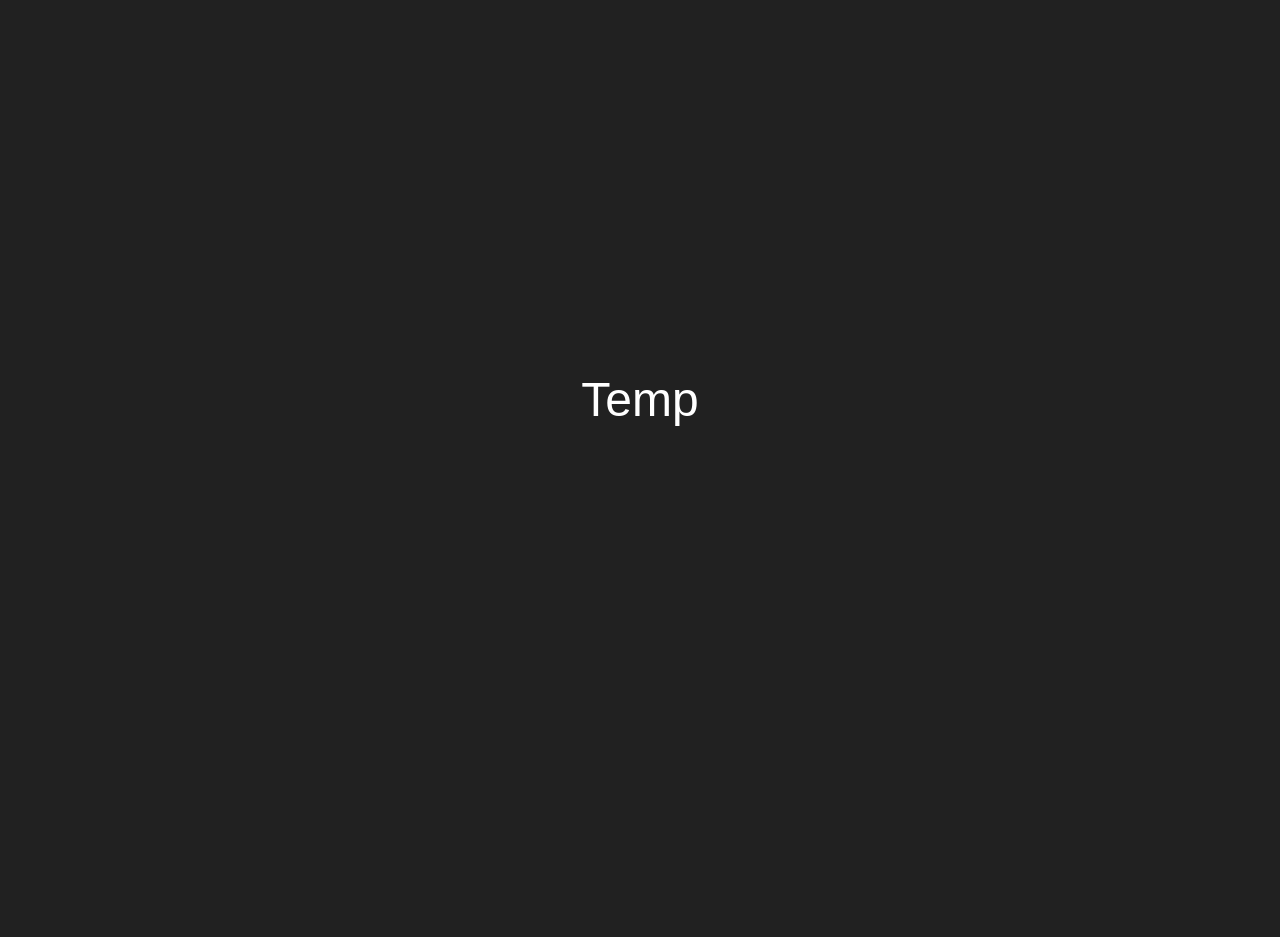
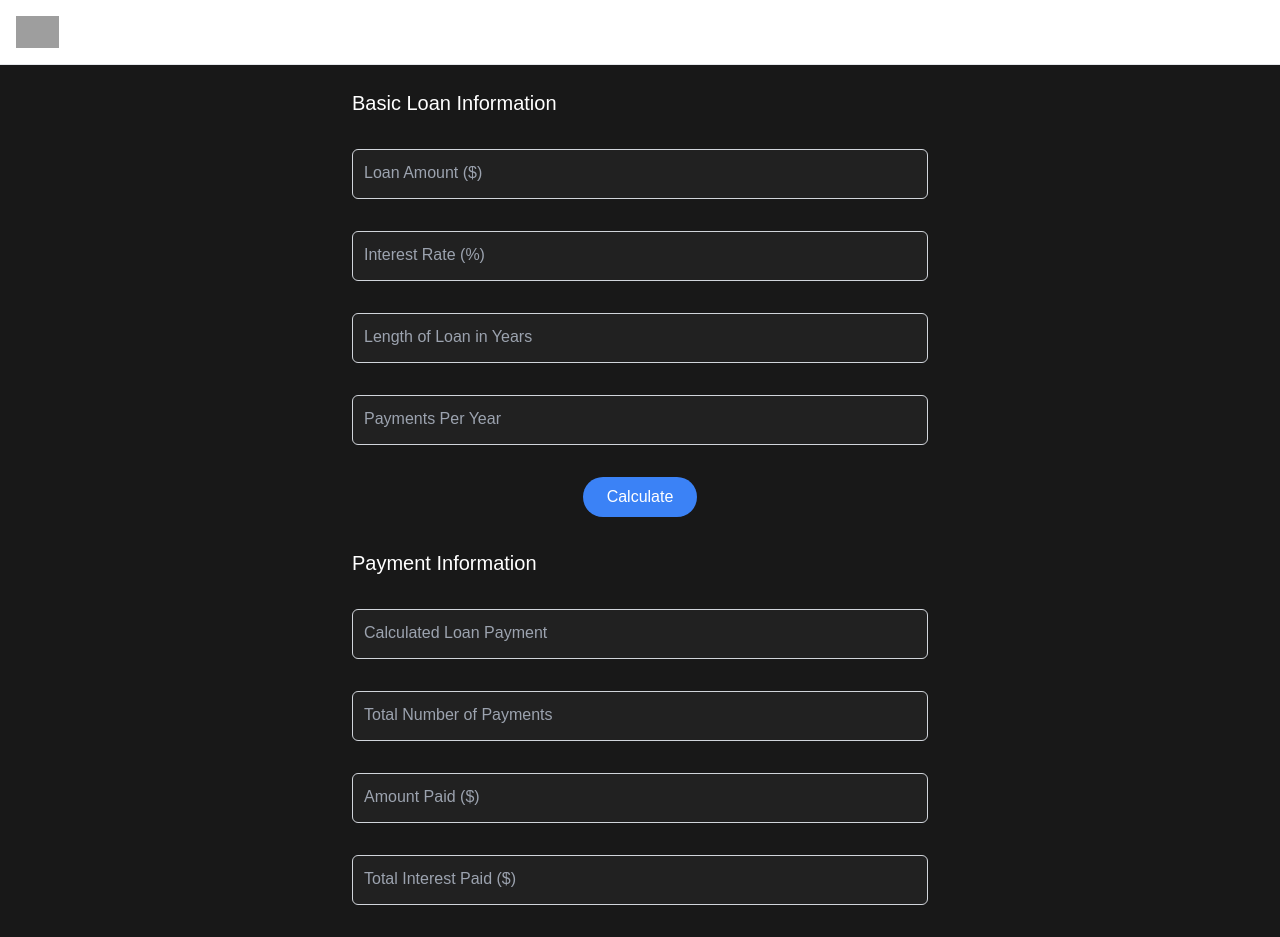
Before and after one commit to hakeem-jc/loan-calculator, a Next.js app: page / in a window 1280 px wide. Before the commit the page ends 800 px from the top, so only its background shows below. Built offline with nearby package versions, Linux system fonts and the light colour scheme; grey boxes are pictures that could not be loaded.

Commit message:
feat: Add form

```diff
--- /dev/null
+++ b/app/components/Input/index.tsx
@@ -0,0 +1,45 @@
+import { useForm } from "react-hook-form";
+import styles from "./styles.module.css";
+
+type InputProps = {
+  id: string;
+  label: string;
+  type: string;
+  register: ReturnType<typeof useForm>["register"];
+  error?: string;
+  placeholder?: string;
+  validationRules?: object;
+};
+
+const Input: React.FC<InputProps> = ({
+  id,
+  label,
+  type,
+  register,
+  error,
+  placeholder,
+  validationRules,
+}) => {
+  return (
+    <div className={`relative my-8 ${styles["float-label-input"]}`}>
+      <input
+        type={type}
+        id={id}
+        placeholder={placeholder ? placeholder : " "}
+        className={`block w-full bg-[#212121] focus:outline-none focus:shadow-outline border rounded-md py-3 px-3 leading-normal focus:border-blue-400 ${
+          error ? "border-red-500" : "border-gray-300"
+        }`}
+        {...register(id, validationRules)}
+      />
+      <label
+        htmlFor={id}
+        className="absolute top-3 left-1 text-gray-400 pointer-events-none transition duration-200 ease-in-out bg-[#212121] px-2"
+      >
+        {label}
+      </label>
+      {error && <p className="text-red-500 text-sm mt-1">{error}</p>}
+    </div>
+  );
+};
+
+export default Input;
--- /dev/null
+++ b/app/components/Input/styles.module.css
@@ -0,0 +1,11 @@
+.float-label-input {
+    margin: 32px 0;
+ }
+
+.float-label-input:focus-within label,
+  .float-label-input input:not(:placeholder-shown) + label {
+    transform: translateY(-1.5rem) scale(0.75);
+    background-color: #212121;
+    left: 0px;
+    color: white;
+}
--- a/app/page.tsx
+++ b/app/page.tsx
@@ -1,7 +1,146 @@
+"use client";
+import { useState } from "react";
+import { useForm, SubmitHandler } from "react-hook-form";
+import Input from "./components/Input";
+
+type FormData = {
+  loanAmount: string;
+  interestRate: string;
+  lengthOfLoan: string;
+  paymentsPerYear: string;
+  calculatedLoanPayment: string;
+  totalNumberOfPayments: string;
+  amountPaid: string;
+  totalInterestPaid: string;
+};
+
 export default function Home() {
+  const {
+    register,
+    handleSubmit,
+    formState: { errors },
+  } = useForm<FormData>();
+
+  const calculate = (e: React.FormEvent<HTMLFormElement>) => {
+    e.preventDefault();
+  };
+
   return (
-    <main className="flex items-center justify-center min-h-screen">
-      <h1 className="text-5xl">Temp</h1>
+    <main className="min-h-screen bg-[#181818] text-white">
+      <nav className="bg-white dark:bg-[#181818] w-full border-b border-gray-200 dark:border-gray-600">
+        <div className="max-w-screen-xl flex flex-wrap items-center justify-between mx-auto p-4">
+          <a
+            href="#"
+            className="flex items-center space-x-3 rtl:space-x-reverse"
+          >
+            <img
+              src="https://flowbite.com/docs/images/logo.svg"
+              className="h-8"
+              alt="Flowbite Logo"
+            />
+            <span className="self-center text-2xl font-semibold whitespace-nowrap dark:text-white">
+              Lone
+            </span>
+          </a>
+        </div>
+      </nav>
+
+      <form className="max-w-xl flex flex-col mx-auto" onSubmit={calculate}>
+        <h2 className="text-xl pt-6">Basic Loan Information</h2>
+        <div className="  ">
+          <Input
+            id="loanAmount"
+            label="Loan Amount ($)"
+            type="text"
+            // @ts-ignore
+            register={register}
+            error={errors.loanAmount?.message}
+            placeholder="1,000,000"
+            validationRules={{ required: "Loan Amount is required" }}
+          />
+
+          <Input
+            id="interestRate"
+            label="Interest Rate (%)"
+            type="text"
+            // @ts-ignore
+            register={register}
+            error={errors.interestRate?.message}
+            placeholder="8.45"
+            validationRules={{ required: "Interest Rate is required" }}
+          />
+
+          <Input
+            id="lengthOfLoan"
+            label="Length of Loan in Years"
+            type="text"
+            // @ts-ignore
+            register={register}
+            error={errors.calculatedLoanPayment?.message}
+            placeholder="60"
+            validationRules={{
+              required: "Length of Loan is required",
+            }}
+          />
+
+          <Input
+            id="paymentsPerYear"
+            label="Payments Per Year"
+            type="text"
+            // @ts-ignore
+            register={register}
+            error={errors.paymentsPerYear?.message}
+            placeholder="12"
+            validationRules={{ required: "Payments Per Year is required" }}
+          />
+
+          <div className="text-center">
+            <button className="bg-blue-500 px-6 py-2 rounded-full hover:bg-blue-400">
+              Calculate
+            </button>
+          </div>
+        </div>
+
+        <div className="mt-8">
+          <h2 className="text-xl">Payment Information</h2>
+
+          <Input
+            id="calculatedLoanPayment"
+            label="Calculated Loan Payment"
+            type="text"
+            // @ts-ignore
+            register={register}
+            error={errors.calculatedLoanPayment?.message}
+          />
+
+          <Input
+            id="totalNumberOfPayments"
+            label="Total Number of Payments"
+            type="text"
+            // @ts-ignore
+            register={register}
+            error={errors.totalNumberOfPayments?.message}
+          />
+
+          <Input
+            id="amountPaid"
+            label="Amount Paid ($)"
+            type="text"
+            // @ts-ignore
+            register={register}
+            error={errors.totalNumberOfPayments?.message}
+          />
+
+          <Input
+            id="totalInterestPaid"
+            label="Total Interest Paid ($)"
+            type="text"
+            // @ts-ignore
+            register={register}
+            error={errors.totalInterestPaid?.message}
+          />
+        </div>
+      </form>
     </main>
   );
 }
--- a/package.json
+++ b/package.json
@@ -12,7 +12,8 @@
   "dependencies": {
     "next": "15.1.5",
     "react": "^19.0.0",
-    "react-dom": "^19.0.0"
+    "react-dom": "^19.0.0",
+    "react-hook-form": "^7.54.2"
   },
   "devDependencies": {
     "@eslint/eslintrc": "^3",
```
Also changed, not shown: 1 other file (tests, documents, lock files or other folders).
